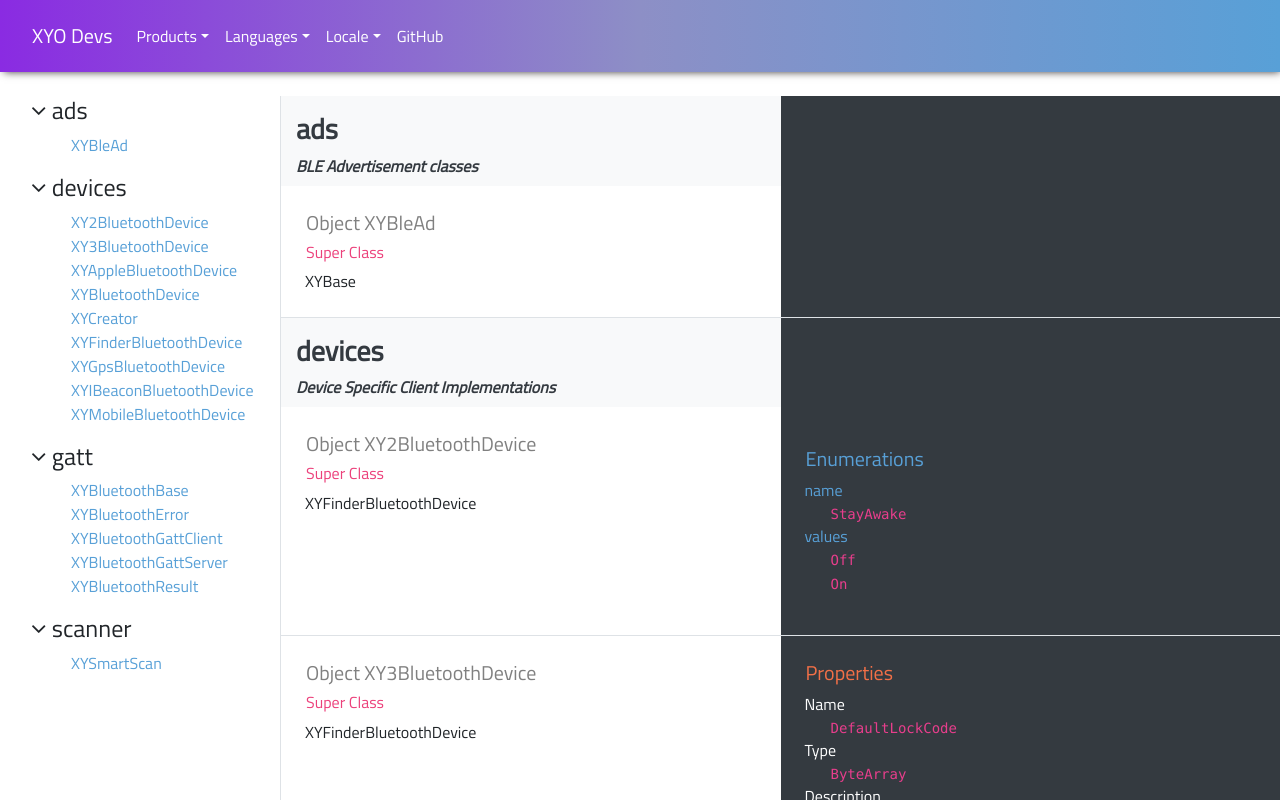
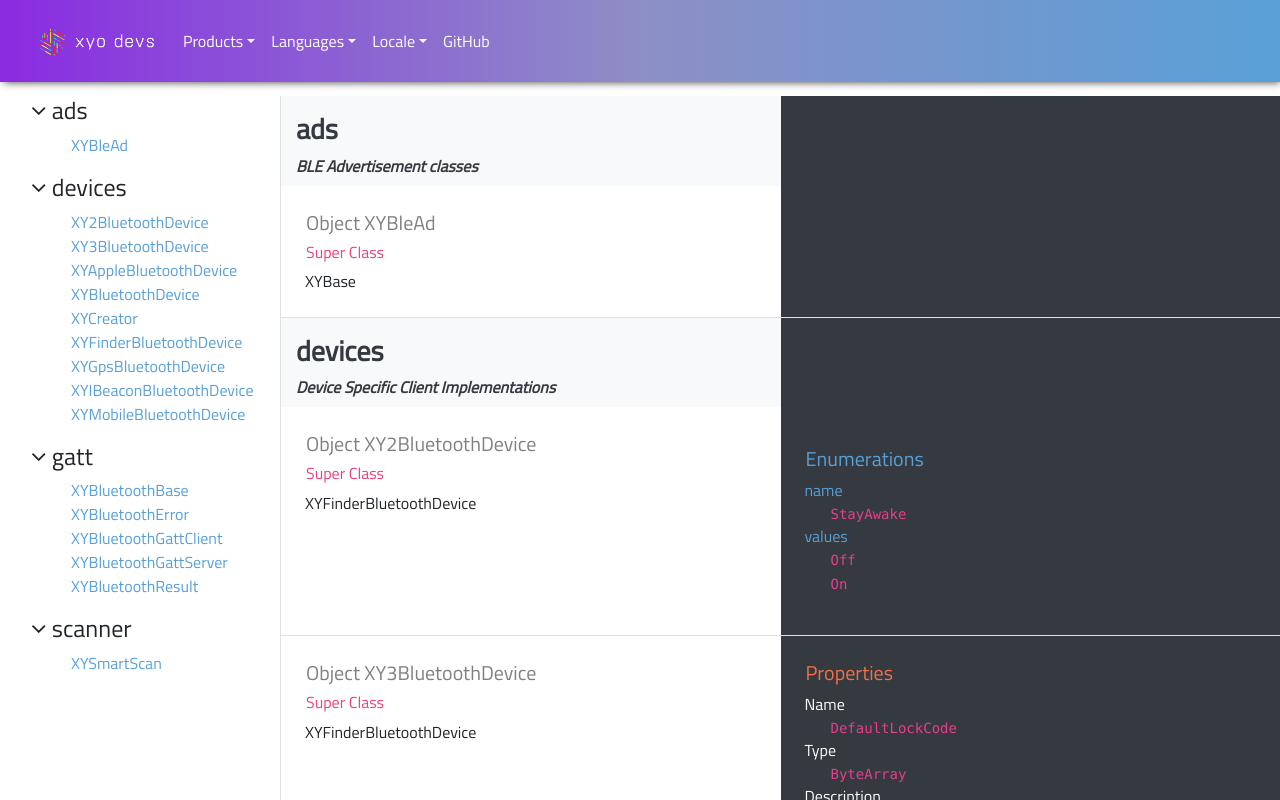
Before and after one commit to XYOracleNetwork-v1/app-reference-react, a React (Create React App) app: page / in a window 1280 px wide. Shown: the top 800 px of the page. Built offline with nearby package versions, Linux system fonts and the light colour scheme.

Commit message:
update brand with xyo devs logo

```diff
--- a/src/App.css
+++ b/src/App.css
@@ -48,6 +48,10 @@
   margin: 30px 0;
 }
 
+img {
+  height: 40px;
+}
+
 @keyframes App-logo-spin {
   from {
     transform: rotate(0deg);
--- a/src/App.js
+++ b/src/App.js
@@ -58,8 +58,6 @@
     }
   }
 
-
-
   render() {
     return (
       <div className='app'>
--- a/src/components/Header.js
+++ b/src/components/Header.js
@@ -12,6 +12,8 @@
   DropdownMenu,
   DropdownItem
 } from 'reactstrap'
+
+import logo from '../XYODevelopers_XYO_Logo.png'
 
 export default class Header extends Component {
   constructor(props) {
@@ -52,7 +54,7 @@
     return (
       <div className='navbar fixed-top' style={xyoColor}>
         <Navbar expand="md">
-          <NavbarBrand href="/" style={navTextStyle}>XYO Devs</NavbarBrand>
+          <NavbarBrand href="/" style={navTextStyle}><img src={logo} alt="logo"/></NavbarBrand>
           <NavbarToggler onClick={this.toggle} />
           <Collapse isOpen={this.state.isOpen} navbar>
             <Nav navbar>
```
Also changed, not shown: src/XYODevelopers_XYO_Logo.png (added).
